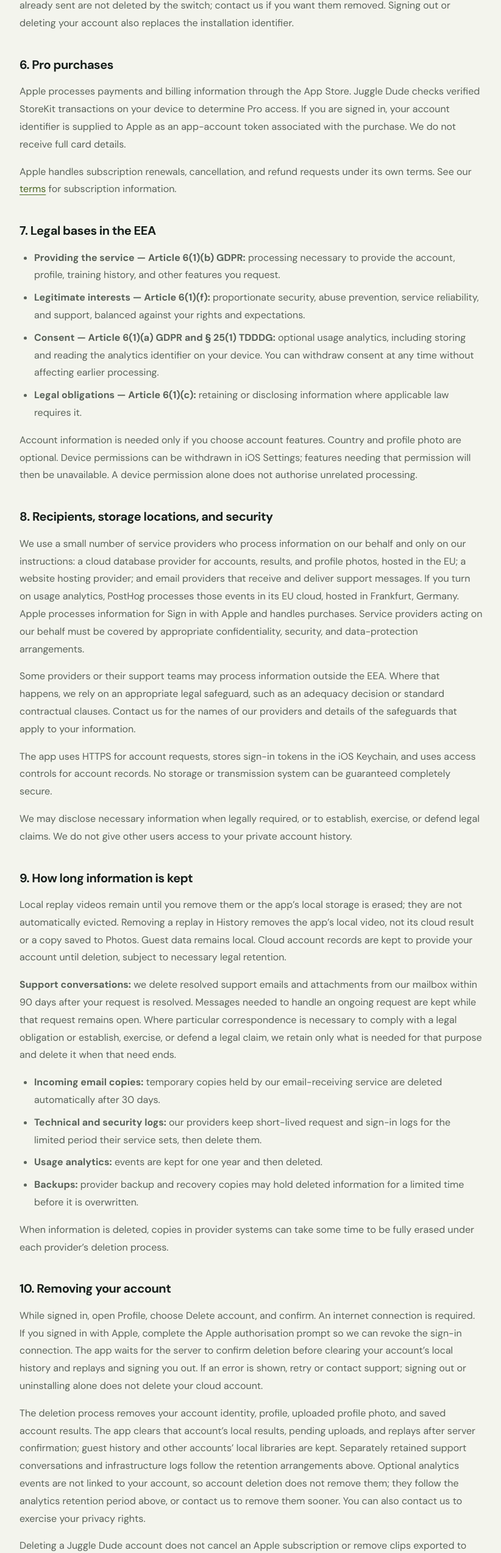
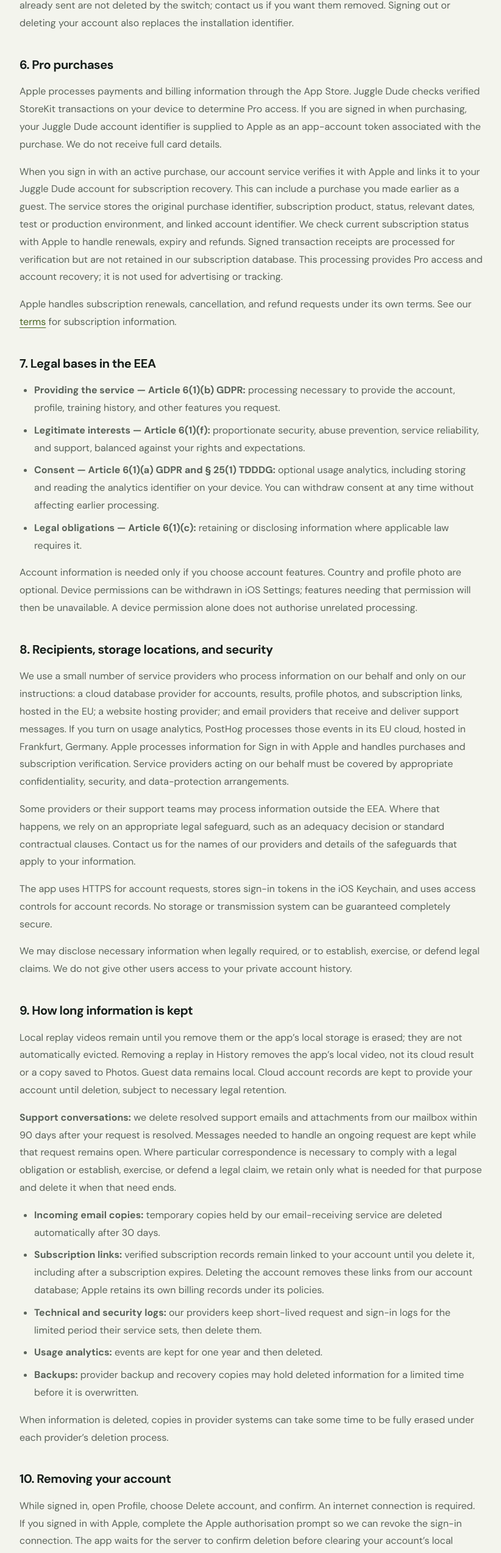
Before and after one commit to hewad-mubariz/juggle-dude-website, a Next.js app: page /privacy in a window 1280 px wide. Shown: the part 2732-5279 px from the top of the page at 61% size, without its empty margins (228-1050 px from the left). Built offline with nearby package versions, Linux system fonts and the light colour scheme; no server answers; a web font is replaced by a local one.

Commit message:
Explain account-linked Apple subscriptions and retention

```diff
--- a/app/privacy/page.tsx
+++ b/app/privacy/page.tsx
@@ -44,7 +44,8 @@
       <p>You can turn sharing off at any time with the same switch. New events then stop immediately. Events already sent are not deleted by the switch; contact us if you want them removed. Signing out or deleting your account also replaces the installation identifier.</p>
 
       <h2>6. Pro purchases</h2>
-      <p>Apple processes payments and billing information through the App Store. Juggle Dude checks verified StoreKit transactions on your device to determine Pro access. If you are signed in, your account identifier is supplied to Apple as an app-account token associated with the purchase. We do not receive full card details.</p>
+      <p>Apple processes payments and billing information through the App Store. Juggle Dude checks verified StoreKit transactions on your device to determine Pro access. If you are signed in when purchasing, your Juggle Dude account identifier is supplied to Apple as an app-account token associated with the purchase. We do not receive full card details.</p>
+      <p>When you sign in with an active purchase, our account service verifies it with Apple and links it to your Juggle Dude account for subscription recovery. This can include a purchase you made earlier as a guest. The service stores the original purchase identifier, subscription product, status, relevant dates, test or production environment, and linked account identifier. We check current subscription status with Apple to handle renewals, expiry and refunds. Signed transaction receipts are processed for verification but are not retained in our subscription database. This processing provides Pro access and account recovery; it is not used for advertising or tracking.</p>
       <p>Apple handles subscription renewals, cancellation, and refund requests under its own terms. See our <Link href="/terms/">terms</Link> for subscription information.</p>
 
       <h2>7. Legal bases in the EEA</h2>
@@ -57,7 +58,7 @@
       <p>Account information is needed only if you choose account features. Country and profile photo are optional. Device permissions can be withdrawn in iOS Settings; features needing that permission will then be unavailable. A device permission alone does not authorise unrelated processing.</p>
 
       <h2>8. Recipients, storage locations, and security</h2>
-      <p>We use a small number of service providers who process information on our behalf and only on our instructions: a cloud database provider for accounts, results, and profile photos, hosted in the EU; a website hosting provider; and email providers that receive and deliver support messages. If you turn on usage analytics, PostHog processes those events in its EU cloud, hosted in Frankfurt, Germany. Apple processes information for Sign in with Apple and handles purchases. Service providers acting on our behalf must be covered by appropriate confidentiality, security, and data-protection arrangements.</p>
+      <p>We use a small number of service providers who process information on our behalf and only on our instructions: a cloud database provider for accounts, results, profile photos, and subscription links, hosted in the EU; a website hosting provider; and email providers that receive and deliver support messages. If you turn on usage analytics, PostHog processes those events in its EU cloud, hosted in Frankfurt, Germany. Apple processes information for Sign in with Apple and handles purchases and subscription verification. Service providers acting on our behalf must be covered by appropriate confidentiality, security, and data-protection arrangements.</p>
       <p>Some providers or their support teams may process information outside the EEA. Where that happens, we rely on an appropriate legal safeguard, such as an adequacy decision or standard contractual clauses. Contact us for the names of our providers and details of the safeguards that apply to your information.</p>
       <p>The app uses HTTPS for account requests, stores sign-in tokens in the iOS Keychain, and uses access controls for account records. No storage or transmission system can be guaranteed completely secure.</p>
       <p>We may disclose necessary information when legally required, or to establish, exercise, or defend legal claims. We do not give other users access to your private account history.</p>
@@ -67,6 +68,7 @@
       <p><strong>Support conversations:</strong> we delete resolved support emails and attachments from our mailbox within {site.supportRetentionDays} days after your request is resolved. Messages needed to handle an ongoing request are kept while that request remains open. Where particular correspondence is necessary to comply with a legal obligation or establish, exercise, or defend a legal claim, we retain only what is needed for that purpose and delete it when that need ends.</p>
       <ul>
         <li><strong>Incoming email copies:</strong> temporary copies held by our email-receiving service are deleted automatically after 30 days.</li>
+        <li><strong>Subscription links:</strong> verified subscription records remain linked to your account until you delete it, including after a subscription expires. Deleting the account removes these links from our account database; Apple retains its own billing records under its policies.</li>
         <li><strong>Technical and security logs:</strong> our providers keep short-lived request and sign-in logs for the limited period their service sets, then delete them.</li>
         <li><strong>Usage analytics:</strong> events are kept for one year and then deleted.</li>
         <li><strong>Backups:</strong> provider backup and recovery copies may hold deleted information for a limited time before it is overwritten.</li>
@@ -75,7 +77,7 @@
 
       <h2 id="account-deletion">10. Removing your account</h2>
       <p className="whitespace-pre-line">{site.deletionInstructions}</p>
-      <p>The deletion process removes your account identity, profile, uploaded profile photo, and saved account results. The app clears that account’s local results, pending uploads, and replays after server confirmation; guest history and other accounts’ local libraries are kept. Separately retained support conversations and infrastructure logs follow the retention arrangements above. Optional analytics events are not linked to your account, so account deletion does not remove them; they follow the analytics retention period above, or contact us to remove them sooner. You can also contact us to exercise your privacy rights.</p>
+      <p>The deletion process removes your account identity, profile, uploaded profile photo, saved account results, and subscription links. The app clears that account’s local results, pending uploads, and replays after server confirmation; guest history and other accounts’ local libraries are kept. Separately retained support conversations and infrastructure logs follow the retention arrangements above. Optional analytics events are not linked to your account, so account deletion does not remove them; they follow the analytics retention period above, or contact us to remove them sooner. You can also contact us to exercise your privacy rights.</p>
       <p>Deleting a Juggle Dude account does not cancel an Apple subscription or remove clips exported to Photos or shared elsewhere. You can <a href="https://apps.apple.com/account/subscriptions/">manage or cancel your Apple subscription</a> separately.</p>
 
       <h2 id="rights">11. Your choices and rights</h2>
--- a/app/terms/page.tsx
+++ b/app/terms/page.tsx
@@ -37,6 +37,7 @@
       <p>Pro is offered through Apple as a monthly or yearly auto-renewing subscription. Before purchase, the app must show the actual available benefits, price, billing period, and renewal terms for your selected plan. Prices and availability can vary by storefront. A trial or introductory offer applies only if it is expressly shown in Apple’s purchase flow.</p>
       <p>Payment is charged to your Apple Account when the purchase is confirmed. Subscriptions renew automatically unless cancelled at least 24 hours before the current period ends. Apple may charge for renewal within the 24 hours before that period ends, at the renewal price shown under Apple’s terms.</p>
       <p><a href="https://apps.apple.com/account/subscriptions/">Manage or cancel your subscription through Apple</a>, or open iPhone Settings, tap your name, then Subscriptions. Cancellation normally stops the next renewal, with access continuing for the paid period. Use Restore purchases in Juggle Dude with the Apple Account used to purchase. Pro can be purchased without creating a Juggle Dude account.</p>
+      <p>Signing in with an active purchase can link it to one Juggle Dude account for account-based recovery after online verification with Apple. This also applies to purchases made earlier as a guest. A purchase already linked to another Juggle Dude account cannot be reassigned automatically. Deleting your Juggle Dude account removes the account link but does not cancel Apple billing or remove a valid purchase from your Apple Account.</p>
       <p>Apple manages billing and refund requests. You can <a href="https://support.apple.com/118223">request a refund through Apple</a>; eligibility is determined under its policies and applicable law. Your statutory rights are not limited by these terms.</p>
 
       <h2>6. Leaving the service and deleting data</h2>
```
